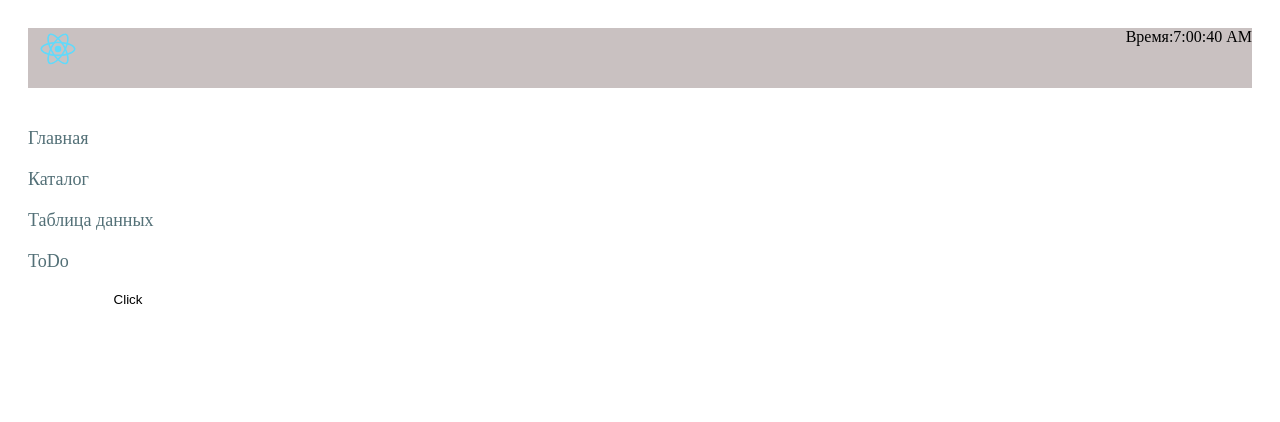
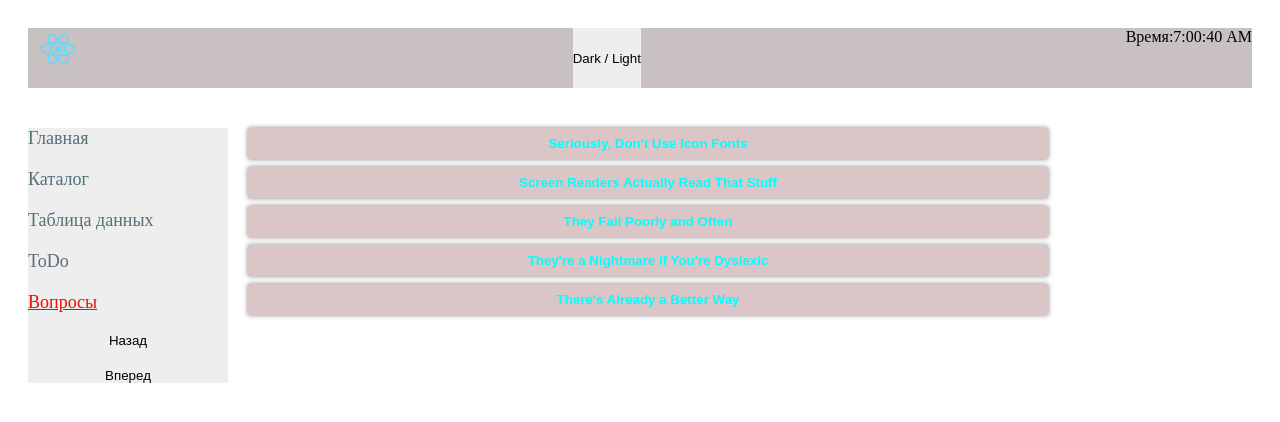
Before and after one commit to EGNKupava/clever-blog-react, a React (Create React App) app: page /questions in a window 1280 px wide. Shown: the top 422 px of the page. Built offline with nearby package versions, Linux system fonts and the light colour scheme.

Commit message:
11-CONTEXT

```diff
--- /dev/null
+++ b/src/components/accordion/accordion.css
@@ -0,0 +1,3 @@
+.accordion {
+  width: 800px;
+}
--- /dev/null
+++ b/src/components/accordion/accordion.jsx
@@ -0,0 +1,57 @@
+import React, { useState } from "react";
+
+import { Tab } from "./tab";
+
+import "./accordion.css";
+
+const content = [
+  {
+    key: 0,
+    title: "Seriously, Don't Use Icon Fonts",
+    description:
+      'Icons are everywhere. These "little miracle workers" (as John Hicks described them) help us reinforce meaning in the interfaces we design and build. Their popularity in web design has never been greater; the conciseness and versatility of pictograms in particular make them a lovely fit for displays large and small. But icons on the web have had their fair share of challenges.',
+  },
+  {
+    key: 1,
+    title: "Screen Readers Actually Read That Stuff",
+    description:
+      'Most assistive devices will read aloud text inserted via CSS, and many of the Unicode characters icon fonts depend on are no exception. Best-case scenario, your "favorite" icon gets read aloud as "black favorite star." Worse-case scenario, it\'s read as "unpronounceable" or skipped entirely.',
+  },
+  {
+    key: 2,
+    title: "They Fail Poorly and Often",
+    description:
+      'When your icon font fails, the browser treats it like any other font and replaces it with a fallback. Best-case scenario, you\'ve chosen your fallback characters carefully and something weird-looking but communicative still loads. Worse-case scenario (and far more often), the user sees something completely incongruous, usually the dreaded "missing character" glyph.',
+  },
+  {
+    key: 3,
+    title: "They're a Nightmare if You're Dyslexic",
+    description:
+      "Many dyslexic people find it helpful to swap out a website's typeface for something like OpenDyslexic. But icon fonts get replaced as well, which makes for a frustratingly broken experience.",
+  },
+  {
+    key: 4,
+    title: "There's Already a Better Way",
+    description:
+      "SVG is awesome for icons! It's a vector image format with optional support for CSS, JavaScript, reusability, accessibility and a bunch more. It was made for this sort of thing.",
+  },
+];
+
+export const Accordion = () => {
+  const [activeTab, setActiveTab] = useState();
+  console.log("activeTab: ", activeTab);
+  return (
+    <div className="accordion">
+      {content.map(({ key, title, description }, index) => (
+        <Tab
+          title={title}
+          setActiveTab={setActiveTab}
+          activeTab={activeTab}
+          key={key}
+          index={index}
+          description={description}
+        />
+      ))}
+    </div>
+  );
+};
--- /dev/null
+++ b/src/components/accordion/index.js
@@ -0,0 +1 @@
+export { Accordion } from "./accordion";
--- /dev/null
+++ b/src/components/accordion/tab/index.js
@@ -0,0 +1 @@
+export { Tab } from "./tab";
--- /dev/null
+++ b/src/components/accordion/tab/tab.css
@@ -0,0 +1,21 @@
+.tab {
+  width: 100%;
+  background: rgb(218, 198, 198);
+  font-size: 18px;
+  box-shadow: 0 0 5px grey;
+  margin-bottom: 8px;
+  padding: 8px;
+}
+
+.tab-header {
+  display: block;
+  width: 100%;
+  color: aqua;
+  font-weight: 600;
+}
+
+.tab-description {
+  width: 100%;
+  color: black;
+  transition: all 1s;
+}
--- /dev/null
+++ b/src/components/accordion/tab/tab.jsx
@@ -0,0 +1,14 @@
+import React from "react";
+
+import "./tab.css";
+
+export const Tab = ({ title, setActiveTab, activeTab, index, description }) => (
+  <div className="tab">
+    <button className="tab-header" onClick={() => setActiveTab(index)}>
+      {title}
+    </button>
+    {activeTab === index && (
+      <div className="tab-description">{description}</div>
+    )}
+  </div>
+);
--- a/src/components/app/app.jsx
+++ b/src/components/app/app.jsx
@@ -1,4 +1,4 @@
-import React from "react";
+import React, { useState } from "react";
 import { Redirect, Route, Switch } from "react-router-dom";
 
 import { Header } from "../header";
@@ -6,21 +6,26 @@ import { Main } from "../main";
 import { SidePanel } from "../side-panel";
 import { Todo } from "../todo";
 import { Table } from "../table";
+import { ThemeContext, themes } from "../theme-context";
 
 import "./app.css";
+import { Accordion } from "../accordion";
 
 export const App = (props) => {
+  const [theme, setTheme] = useState(themes.light);
+
   const isAuth = true;
 
-  if(!isAuth) {
-    return (
-      <div>
-        ЛОГИН
-      </div>
-    )
+  if (!isAuth) {
+    return <div>ЛОГИН</div>;
   }
 
+  const toggleTheme = () => {
+    setTheme(theme === themes.dark ? themes.light : themes.dark);
+  };
+
   return (
+    <ThemeContext.Provider value={{ toggleTheme, theme }}>
       <div className="app">
         <Header />
         <div className="content">
@@ -41,8 +46,15 @@ export const App = (props) => {
             <Route path="/table">
               <Table />
             </Route>
+            <Route path="/questions">
+              <Accordion />
+            </Route>
+            <Route path="*">
+              <div> 404 PAGE NOT FOUND </div>
+            </Route>
           </Switch>
         </div>
       </div>
+    </ThemeContext.Provider>
   );
 };
--- a/src/components/header/header.jsx
+++ b/src/components/header/header.jsx
@@ -1,6 +1,7 @@
 import React from "react";
 
 import { Clock } from "../clock";
+import { ToggleThemeButton } from "../toggle-theme-button/toggle-theme-button";
 
 import logo from "./assets/logo.svg";
 
@@ -11,6 +12,7 @@ export const Header = (props) => (
     <div className={styles.logo}>
       <img src={logo} alt="картинка" />
     </div>
+    <ToggleThemeButton />
     <Clock />
   </div>
 );
--- a/src/components/side-panel/side-panel.jsx
+++ b/src/components/side-panel/side-panel.jsx
@@ -1,25 +1,43 @@
-import React from 'react';
-import { NavLink, useHistory, useLocation } from 'react-router-dom';
+import React, { useContext } from "react";
+import { NavLink, useHistory, useLocation } from "react-router-dom";
+import { ThemeContext } from "../theme-context";
 
-import './side-panel.css';
+import "./side-panel.css";
 
 export const SidePanel = () => {
-const history = useHistory();
-console.log('history: ', history);
-let location = useLocation();
-console.log('location: ', location);
+  const history = useHistory();
+  console.log("history: ", history);
+  let location = useLocation();
+  console.log("location: ", location);
 
-  const onButton = () => {
-    history.goBack();
-  }
+  const { theme } = useContext(ThemeContext);
 
-return (
-  <div className="side-panel">
-    <NavLink className="link" to="/main">Главная</NavLink>
-    <NavLink className="link" to="/catalogue">Каталог</NavLink>
-    <NavLink className="link" to="/table">Таблица данных</NavLink>
-    <NavLink className="link" to="/todo">ToDo</NavLink>
-    <button type="button" onClick={onButton}>Click</button>
-  </div>
-);
-}
+  return (
+    <div
+      className="side-panel"
+      style={{ background: theme.background, color: theme.foreground }}
+    >
+      <NavLink className="link" to="/main">
+        Главная
+      </NavLink>
+      <NavLink className="link" to="/catalogue">
+        Каталог
+      </NavLink>
+      <NavLink className="link" to="/table">
+        Таблица данных
+      </NavLink>
+      <NavLink className="link" to="/todo">
+        ToDo
+      </NavLink>
+      <NavLink className="link" to="/questions">
+        Вопросы
+      </NavLink>
+      <button type="button" onClick={history.goBack}>
+        Назад
+      </button>
+      <button type="button" onClick={history.goForward}>
+        Вперед
+      </button>
+    </div>
+  );
+};
--- /dev/null
+++ b/src/components/theme-context/index.js
@@ -0,0 +1 @@
+export { ThemeContext, themes } from "./theme-context";
--- /dev/null
+++ b/src/components/theme-context/theme-context.js
@@ -0,0 +1,17 @@
+import React from "react";
+
+export const themes = {
+  light: {
+    foreground: "#000000",
+    background: "#eeeeee",
+  },
+  dark: {
+    foreground: "#ffffff",
+    background: "#222222",
+  },
+};
+
+export const ThemeContext = React.createContext({
+  theme: themes.light,
+  toggleTheme: () => {},
+});
--- /dev/null
+++ b/src/components/toggle-theme-button/toggle-theme-button.js
@@ -0,0 +1,15 @@
+import React, { useContext } from "react";
+import { ThemeContext } from "../theme-context";
+
+export const ToggleThemeButton = () => {
+  const { theme, toggleTheme } = useContext(ThemeContext);
+  return (
+    <button
+      type="button"
+      style={{ background: theme.background, color: theme.foreground }}
+      onClick={toggleTheme}
+    >
+      Dark / Light
+    </button>
+  );
+};
```
Lines whose indentation alone changed are shown as unchanged.
